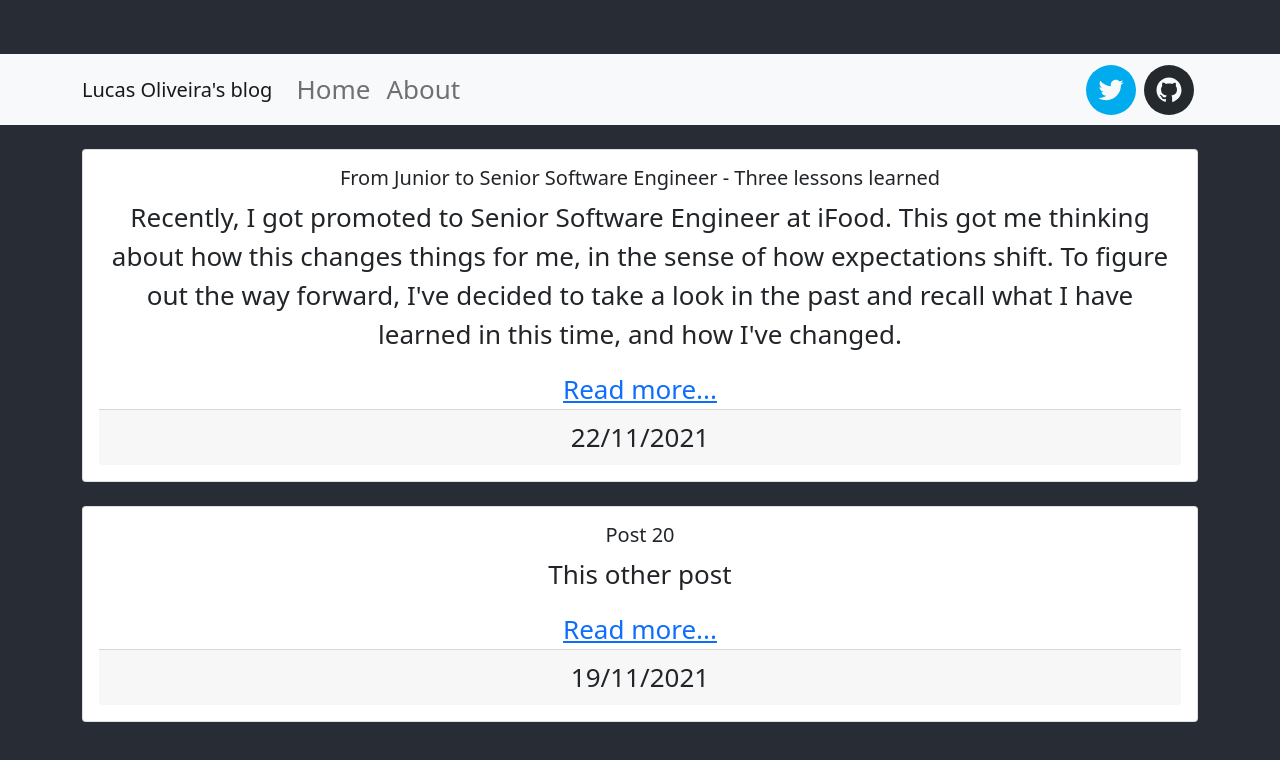
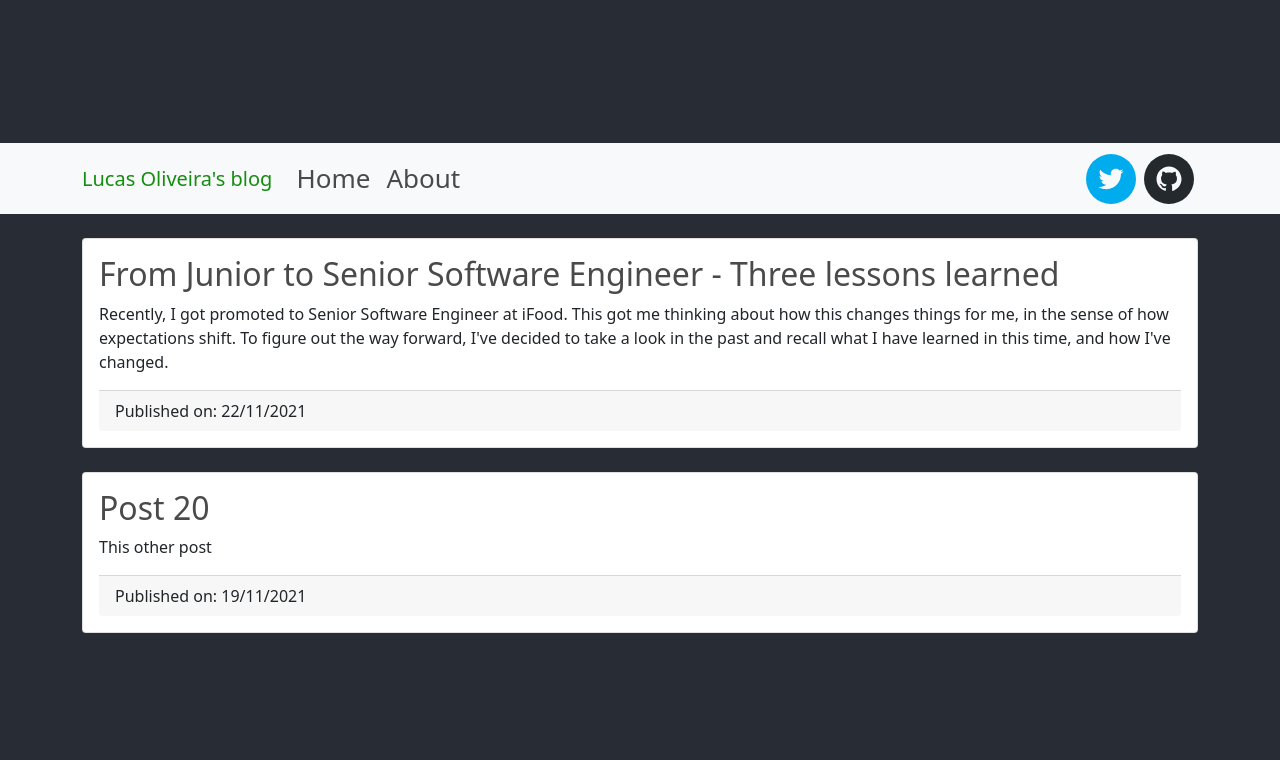
Before and after one commit to lucas1295santos/lucas1295santos.github.io, a React (Create React App) app in the folder lucas-oliveira-blog/: page / in a window 1280 px wide. Shown: the top 760 px of the page. Built offline with nearby package versions, Linux system fonts and the light colour scheme.

Commit message:
adding style to home list

```diff
--- a/lucas-oliveira-blog/src/App.js
+++ b/lucas-oliveira-blog/src/App.js
@@ -3,6 +3,7 @@ import './App.css';
 import React from 'react'
 import NavigationBar from './components/navigationBar'
 import 'bootstrap/dist/css/bootstrap.min.css';
+import "./home.css";
 import PostCardGroup from './components/postCardGroup';
 
 function App() {
--- a/lucas-oliveira-blog/src/components/postCard.jsx
+++ b/lucas-oliveira-blog/src/components/postCard.jsx
@@ -1,15 +1,21 @@
 import React, { Component } from "react";
 import { Card } from "react-bootstrap";
+import { Link } from "react-bootstrap";
 
 class PostCard extends React.Component {
   render() {
     return (
-      <Card text="dark" className="my-4">
+      <Card text="dark" className="my-4" style={{ textAlign: "left" }}>
         <Card.Body>
-          <Card.Title>{this.props.value.title}</Card.Title>
-          <Card.Text>{this.props.value.abstract}</Card.Text>
-          <Card.Link href={this.props.value.ref}>Read more...</Card.Link>
-          <Card.Footer>{this.props.value.date}</Card.Footer>
+          <Card.Title style={{ fontSize: "2rem" }}>
+            <a href={this.props.value.ref}>{this.props.value.title}</a>
+          </Card.Title>
+          <Card.Text style={{ fontSize: "1rem" }}>
+            {this.props.value.abstract}
+          </Card.Text>
+          <Card.Footer style={{ fontSize: "1rem" }}>
+            Published on: {this.props.value.date}
+          </Card.Footer>
         </Card.Body>
       </Card>
     );
--- a/lucas-oliveira-blog/src/components/postCardGroup.jsx
+++ b/lucas-oliveira-blog/src/components/postCardGroup.jsx
@@ -9,13 +9,17 @@ import metadata from "./metadata.json";
 class PostCardGroup extends React.Component {
   state = {};
   getCards() {
-    let cardData = metadata.map((data) => ({
-      title: data.title,
-      abstract: data.abstract,
-      date: data.date,
-      ref: postPath(data.postName),
-    }));
-    return cardData.map((card) => <PostCard key={card.title} value={card} />);
+    return metadata.map((data) => (
+      <PostCard
+        key={data.title}
+        value={{
+          title: data.title,
+          abstract: data.abstract,
+          date: data.date,
+          ref: postPath(data.postName),
+        }}
+      />
+    ));
   }
 
   render() {
--- /dev/null
+++ b/lucas-oliveira-blog/src/home.css
@@ -0,0 +1,21 @@
+a {
+  color: #4a4a4a;
+  text-decoration: none;
+  transition: color 0.3s ease;
+}
+
+a:hover {
+  color: #158d11;
+}
+
+.navbar-light .navbar-brand {
+  color: #158d11;
+}
+
+.navbar-light .navbar-nav .nav-link {
+  color: #4a4a4a;
+}
+
+.navbar-light .navbar-nav .nav-link:hover {
+  color: #158d11;
+}
```
